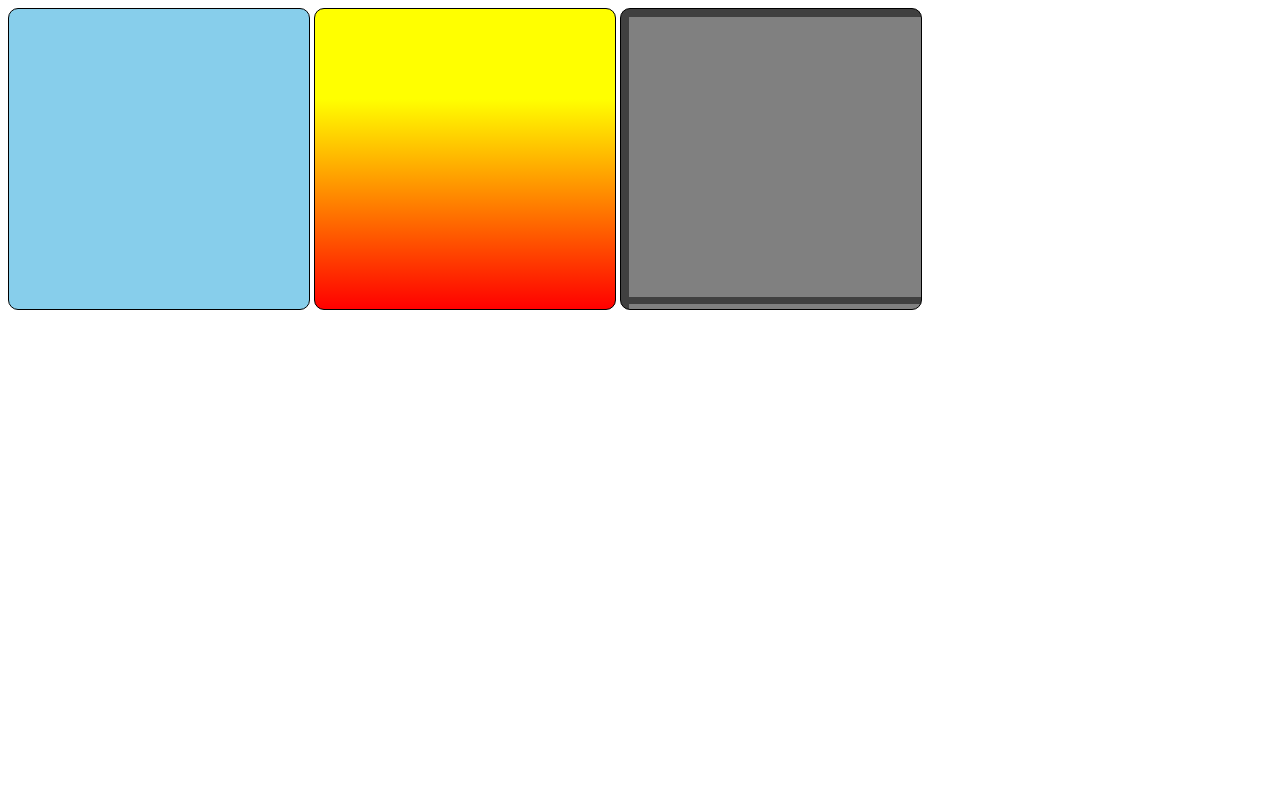
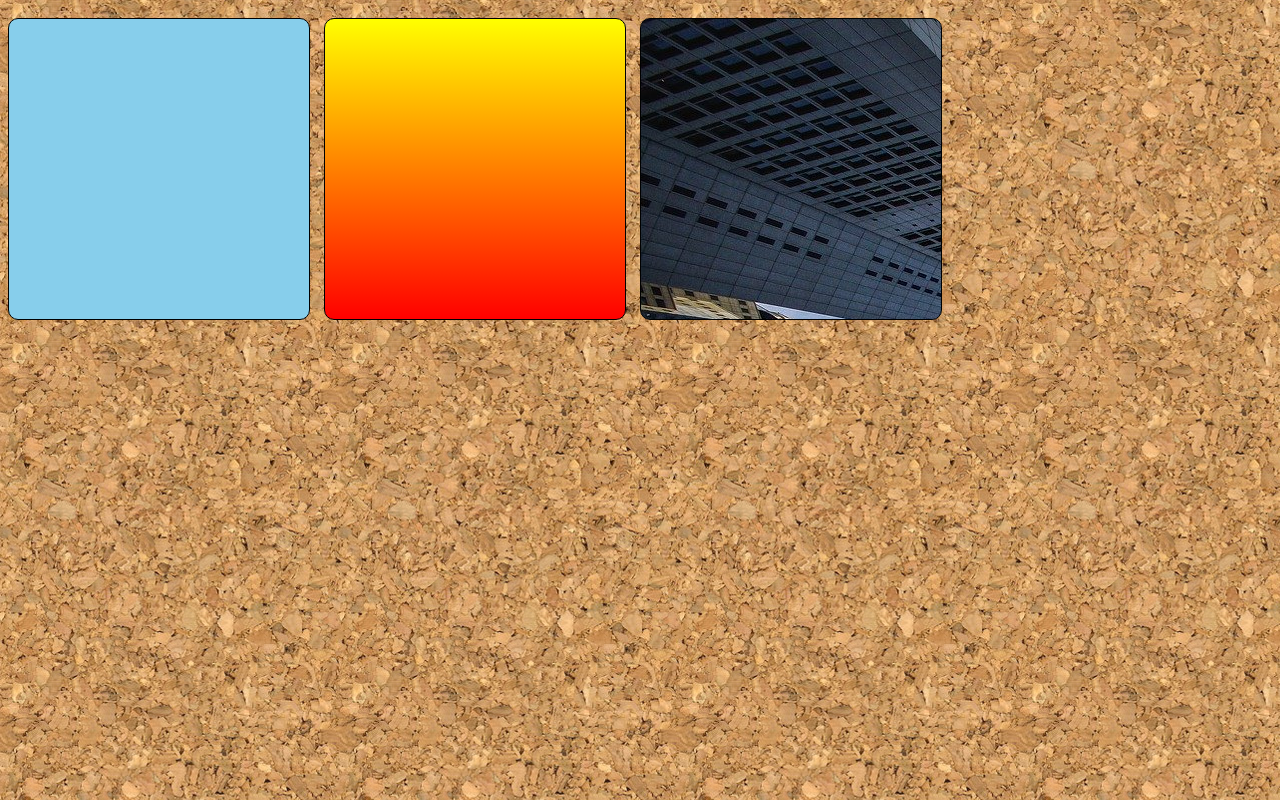
Before and after one commit to Joaolucasgit/html-css, a plain HTML site: page Exercicíos/ex022/fundo001.html in a window 1280 px wide. Drawn offline with Linux system fonts and the light colour scheme.

Commit message:
atualização

```diff
--- a/Exercicíos/ex022/fundo001.html
+++ b/Exercicíos/ex022/fundo001.html
@@ -5,25 +5,32 @@
     <meta name="viewport" content="width=device-width, initial-scale=1.0">
     <title>Teste de imagem de fundo</title>
     <style>
+
+        body {
+            background-image: url('imagens/wallpaper001.jpg');
+        }
         .quadrado {
             display: inline-block;
+            height: 300px;
+            width: 300px;
             border: 1px solid black;
             border-radius: 10px;
-            background-color: gray;
-            width: 300px;
-            height: 300px;
+            margin-right: 10px;
+            margin-top: 10px;
+            background-color: lightgray;
         }
 
         #q1 {
             background-color: skyblue;
+
         }
 
         #q2 {
-            background-image: linear-gradient(to top, red,yellow 70%);
+            background-image: linear-gradient(to bottom, yellow,red);
         }
 
         #q3 {
-            background-image: url('imagens/target001.png');
+            background-image: url('imagens/wallpaper002.jpg');
         }
     </style>
 </head>
```
Also changed, not shown: Exercicíos/ex022/fundo004.html (renamed from Exercicíos/ex022/funcdo004.html).
